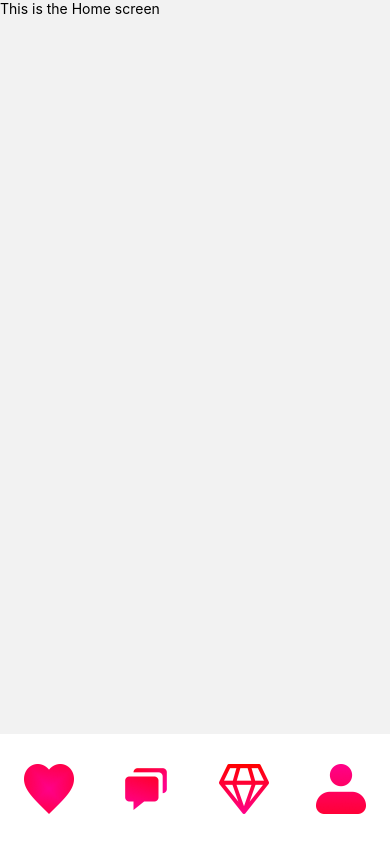
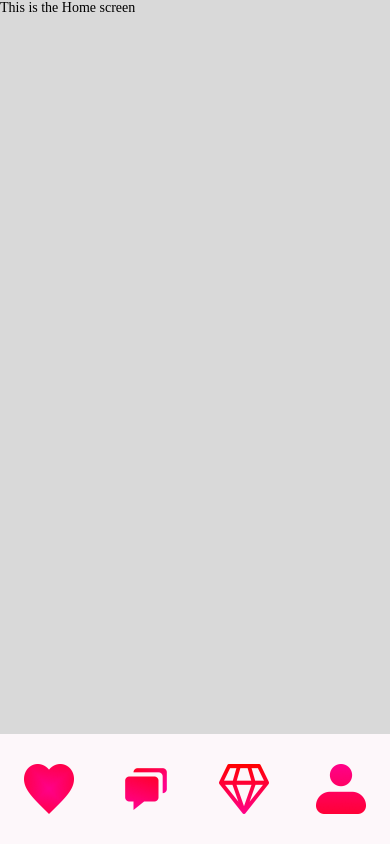
Before and after one commit to LachlanWilliams/LearnReactNative, a React Native app in the folder circle/: screen /Home in a window 390 px wide. Built offline with nearby package versions, Linux system fonts and the light colour scheme.

Commit message:
fonts (not working)

```diff
--- /dev/null
+++ b/circle/react-native.config.js
@@ -0,0 +1,3 @@
+module.exports = {
+  assets: ['./assets/fonts'],
+};
--- a/circle/screens/CommonLayout.js
+++ b/circle/screens/CommonLayout.js
@@ -1,10 +1,11 @@
 import React from 'react';
 import { View, SafeAreaView } from 'react-native';
 import NavBar from '../components/navBar/navBar'; // Adjust the path based on your project structure
+import styles from '../styles/styles';
 
 const CommonLayout = ({ children }) => {
   return (
-    <SafeAreaView style={{ flex: 1 }}>
+    <SafeAreaView style={styles.commonLayout}>
         <NavBar />
         {children}
 
--- a/circle/screens/HomeScreen.js
+++ b/circle/screens/HomeScreen.js
@@ -2,12 +2,13 @@
 import React from 'react';
 import { View, Text } from 'react-native';
 import CommonLayout from './CommonLayout';
+import styles from '../styles/styles';
 
 const HomeScreen = () => {
   return (
     <CommonLayout>
       <View>
-        <Text>This is the Home screen</Text>
+        <Text style={styles.text}>This is the Home screen</Text>
       </View>
     </CommonLayout>
   );
--- a/circle/styles/styles.js
+++ b/circle/styles/styles.js
@@ -1,4 +1,5 @@
 import { StyleSheet } from 'react-native';
+import { colors, fonts } from './theme';
 
 const styles = StyleSheet.create({
    navBar: {
@@ -7,7 +8,7 @@ const styles = StyleSheet.create({
     alignItems: 'center',
     paddingHorizontal: 16,
     width: '100%',
-    backgroundColor: 'white',
+    backgroundColor: colors.white,
     position: 'absolute',
     bottom: 0,
   },
@@ -17,7 +18,7 @@ const styles = StyleSheet.create({
     flex: 1,
   },
   safeArea: {
-    backgroundColor: 'lightgrey',
+    backgroundColor: colors.grey,
     height: '100%',
     width: '100%',
   },
@@ -29,6 +30,14 @@ const styles = StyleSheet.create({
   purple: {
     backgroundColor: 'purple',
   },
+  commonLayout: {
+    flex:1,
+    backgroundColor: colors.grey,
+    fontFamily: fonts.main
+  },
+  text: {
+    fontFamily: fonts.main
+  }
 });
 
 export default styles;
--- a/circle/styles/theme.js
+++ b/circle/styles/theme.js
@@ -1,11 +1,12 @@
 // theme.js
 export const colors = {
-    background: '#FDF7FA',
+    white: '#FDF7FA',
+    grey: '#D9D9D9',
     primary: '#FF0000',
     secondary: '#FF008A',
     text: '#000000',
   };
 
   export const fonts = {
-    main: 'Zen Dots', // Replace with the correct font name
+    main: 'Kanit-Italic', // Replace with the correct font name
   };
```
Also changed, not shown: circle/assets/fonts/Kanit-Italic.ttf (added), circle/assets/fonts/ZenDots-Regular.ttf (added).
